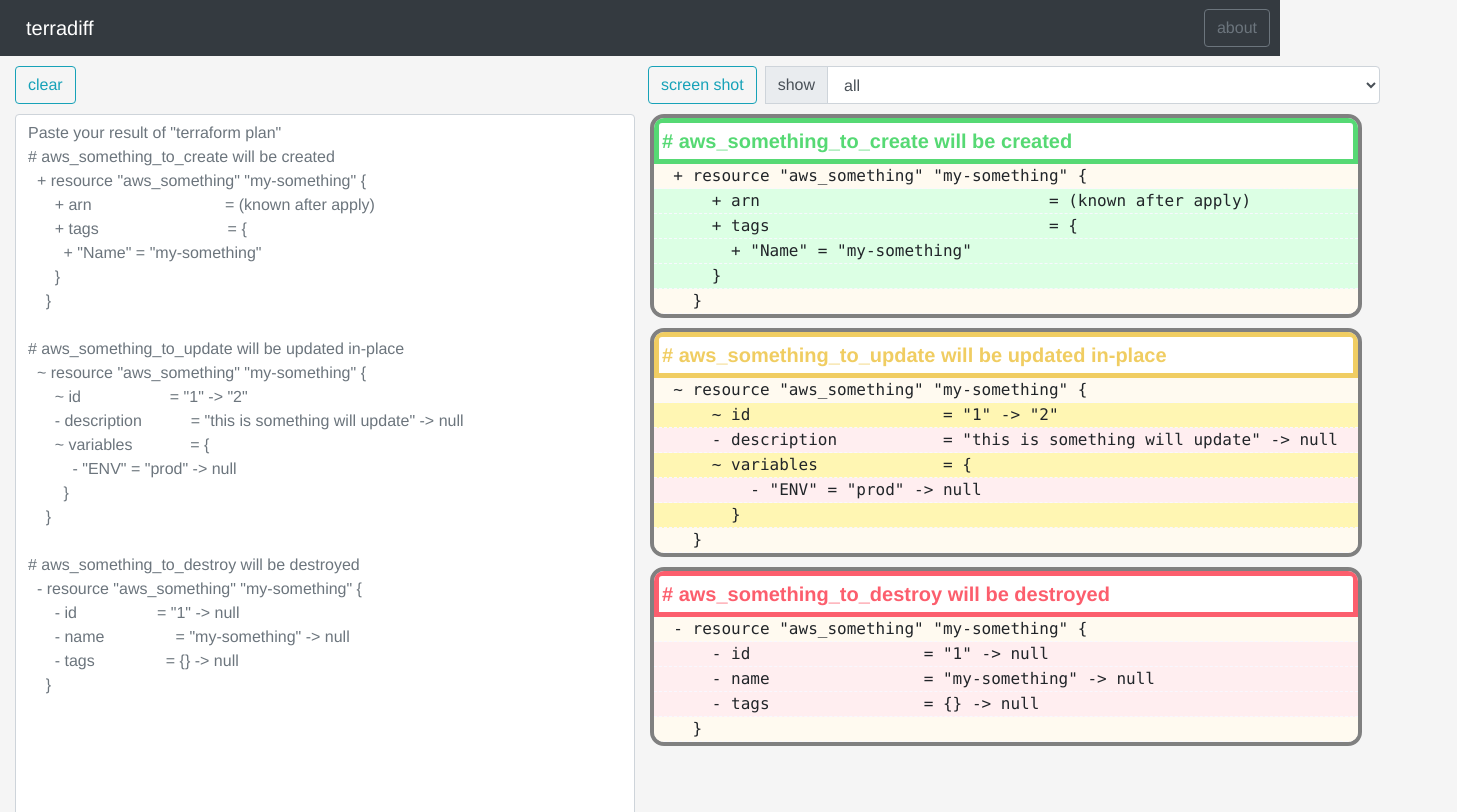
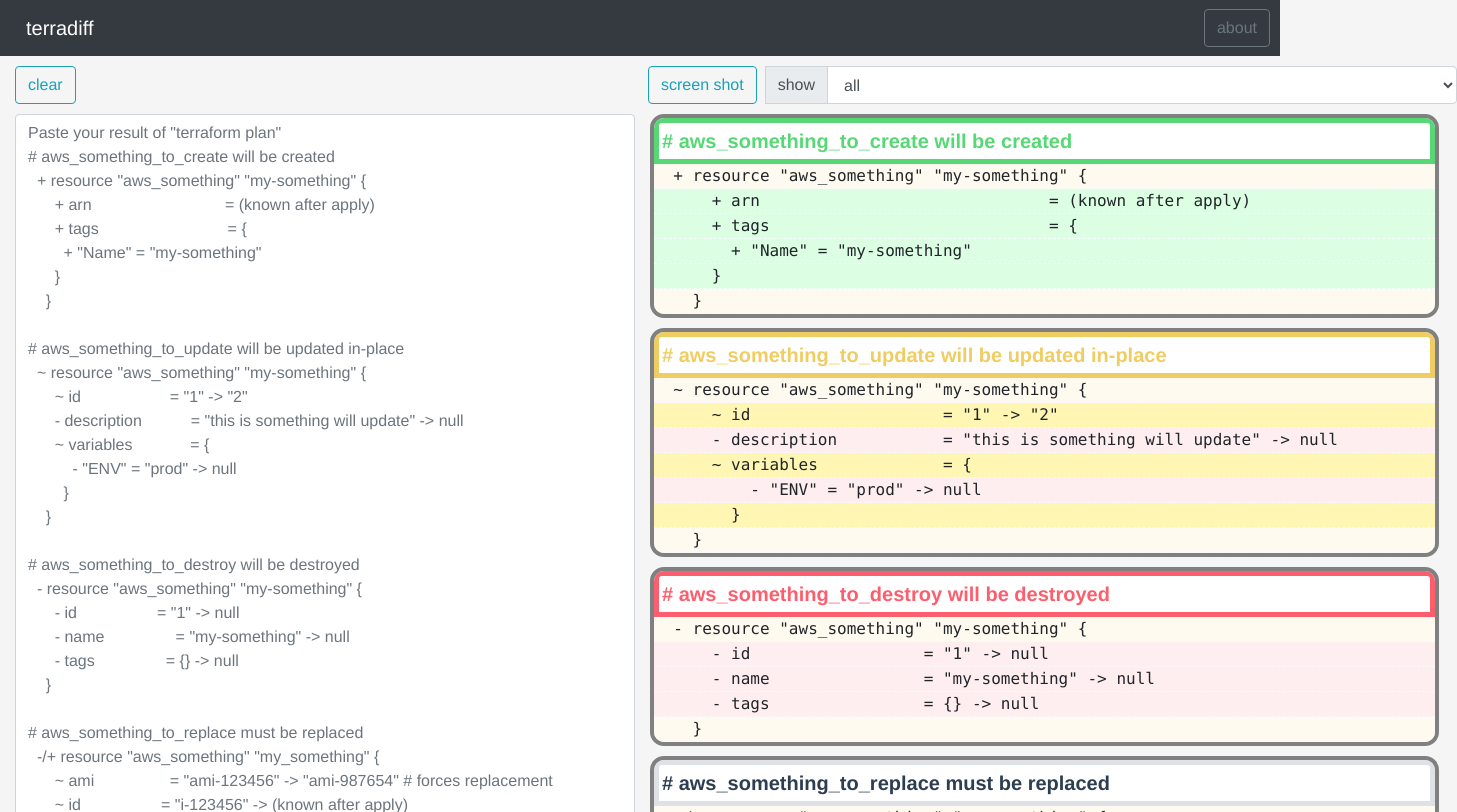
Before and after one commit to maito1201/terradiff, a Vue app: page / in a window 1280 px wide. Shown: the top 812 px of the page, 1457 px wide, since content can reach past the window. Built offline with nearby package versions, Linux system fonts and the light colour scheme.

Commit message:
implement force replacement

```diff
--- a/src/components/Main.vue
+++ b/src/components/Main.vue
@@ -20,6 +20,7 @@
             <option>created</option>
             <option>updated</option>
             <option>destroy</option>
+            <option>other</option>
           </select>
         </div>
         <div class="result-area" v-html="parsedInput" id='capture'>
@@ -61,7 +62,14 @@ const TEMPLATE =
       - id                  = "1" -> null
       - name                = "my-something" -> null
       - tags                = {} -> null
-    }`
+    }
+
+# aws_something_to_replace must be replaced
+  -/+ resource "aws_something" "my_something" {
+      ~ ami                 = "ami-123456" -> "ami-987654" # forces replacement
+      ~ id                  = "i-123456" -> (known after apply)
+  }
+`
 import parseTf from "../service/parsetf.js"
 import sanitizeInput from "../service/sanitizer.js"
 import html2canvas from 'html2canvas'
@@ -75,15 +83,16 @@ export default {
       showCreated: true,
       showUpdated: true,
       showDestroy: true,
+      showOther: true,
       showCapture: false,
       showInputArea: true,
     }
   },
   computed: {
     parsedInput: function (){
-      if (this.input == "") return parseTf(TEMPLATE, this.showCreated, this.showUpdated, this.showDestroy)
+      if (this.input == "") return parseTf(TEMPLATE, this.showCreated, this.showUpdated, this.showDestroy, this.showOther)
       const sanitized = sanitizeInput(this.input)
-      return parseTf(sanitized, this.showCreated, this.showUpdated, this.showDestroy)
+      return parseTf(sanitized, this.showCreated, this.showUpdated, this.showDestroy, this.showOther)
     }
   },
   methods: {
@@ -95,18 +104,27 @@ export default {
         this.showCreated = true
         this.showUpdated = false
         this.showDestroy = false
+        this.showOther = false
       } else if (this.select == "updated") {
         this.showCreated = false
         this.showUpdated = true
         this.showDestroy = false
+        this.showOther = false
       } else if (this.select == "destroy") {
         this.showCreated = false
         this.showUpdated = false
         this.showDestroy = true
+        this.showOther = false
+      } else if (this.select == "other") {
+        this.showCreated = false
+        this.showUpdated = false
+        this.showDestroy = false
+        this.showOther = true
       } else {
         this.showCreated = true
         this.showUpdated = true
         this.showDestroy = true
+        this.showOther = true
       }
     },
     capture: function (){
@@ -163,7 +181,7 @@ textarea.tf-text-area {
   height: 100%;
   min-height: 800px;
   max-height: 95%;
-  overflow: hidden;
+  overflow: scroll;
   resize: none;
 }
 
--- a/src/service/parsetf.js
+++ b/src/service/parsetf.js
@@ -15,24 +15,24 @@ const NEST_CLOSE_TOKEN = {
 }
 
 let nestInfo = []
-export default function parseTf(input, showCreated, showUpdated, showDestroy){
+export default function parseTf(input, showCreated, showUpdated, showDestroy, showOther){
     let renderStarted = false
     let inputArray = input.split("\n")
     let parsedInput = inputArray.map(function(input) {
         const prefix = getPrefix(input)
         const suffix = getSuffix(input)
 
-        if (!renderStarted && prefix == "#" && /will be/.test(input)) {
+        if (!renderStarted && prefix == "#" && /(will|must) be/.test(input)) {
             renderStarted = true
-        } else if (!prefix && !suffix && renderStarted && /will be/.test(input) && !nestInfo.length) {
+        } else if (!prefix && !suffix && renderStarted && /(will|must) be/.test(input) && !nestInfo.length) {
             renderStarted = false
             return "</div>"
         } else if (!prefix && !suffix && !nestInfo.length) {
             renderStarted = false
         }
 
-        if (prefix == "#" && /will be/.test(input)) {
-            return renderStarted? "</div>" + titleHTML(input, showCreated, showUpdated, showDestroy)
+        if (prefix == "#" && /(will|must) be/.test(input)) {
+            return renderStarted? "</div>" + titleHTML(input, showCreated, showUpdated, showDestroy, showOther)
                 : titleHTML(input, showCreated, showUpdated, showDestroy)
         }
 
@@ -74,21 +74,24 @@ function getSuffix (input) {
     return ""
 }
 
-function titleHTML(input, showCreated, showUpdated, showDestroy) {
+function titleHTML(input, showCreated, showUpdated, showDestroy, showOther) {
     let cssClass = "tf-title"
     let wrapperClass = "tf-div"
     switch( true ){
-    case /will be created/.test(input):
+    case /(will|must) be created/.test(input):
         cssClass = "tf-title tf-title--create"
         wrapperClass = showCreated? "tf-div" : "tf-div-hidden"
         break
-    case /will be updated in-place/.test(input):
+    case /(will|must) be updated in-place/.test(input):
         cssClass = "tf-title tf-title--update"
         wrapperClass = showUpdated? "tf-div" : "tf-div-hidden"
         break
-    case /will be destroyed/.test(input):
+    case /(will|must) be destroyed/.test(input):
         cssClass = "tf-title tf-title--destroy"
         wrapperClass = showDestroy? "tf-div" : "tf-div-hidden"
+        break
+    default:
+        wrapperClass = showOther? "tf-div" : "tf-div-hidden"
         break
     }
     return `<div class="${wrapperClass}"><span class="${cssClass}">${input}</span>`
```
